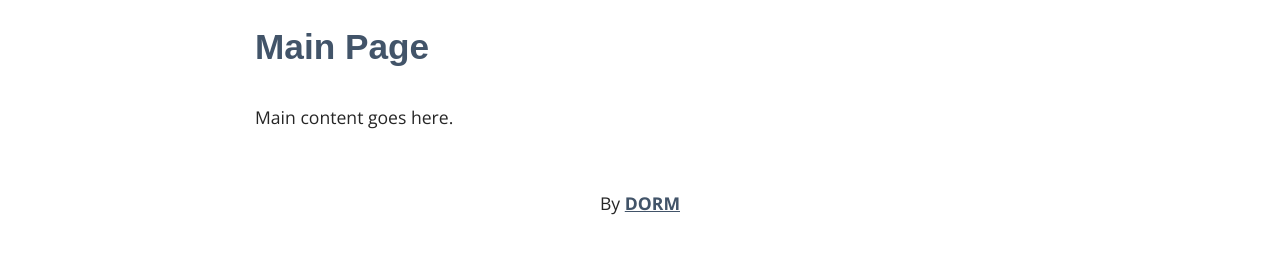
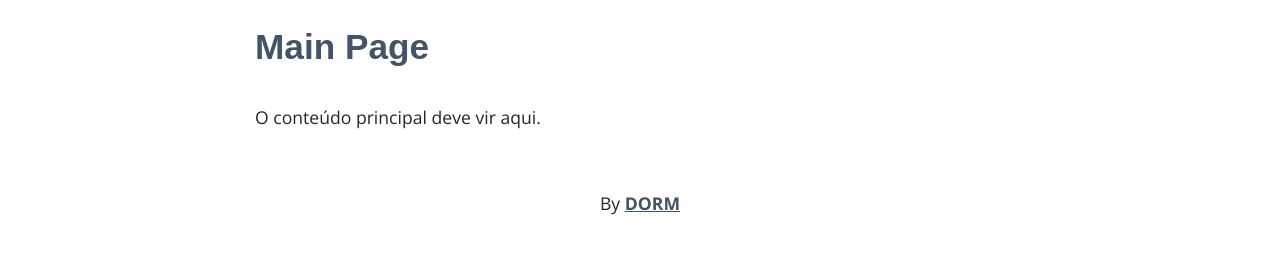
Before and after one commit to DormJK/dorm, a Jekyll site: the page built from index.html, in a window 1280 px wide. Shown: the part 508-762 px from the top of the page. Built offline with Jekyll 4.4.1, drawn with Linux system fonts in a browser that asks for light colours; some web fonts are replaced.

Commit message:
atualização

```diff
--- a/index.html
+++ b/index.html
@@ -4,4 +4,4 @@ layout: default
 
   <h2>Main Page</h2>
 
-  Main content goes here.
+  O conteúdo principal deve vir aqui.
```
